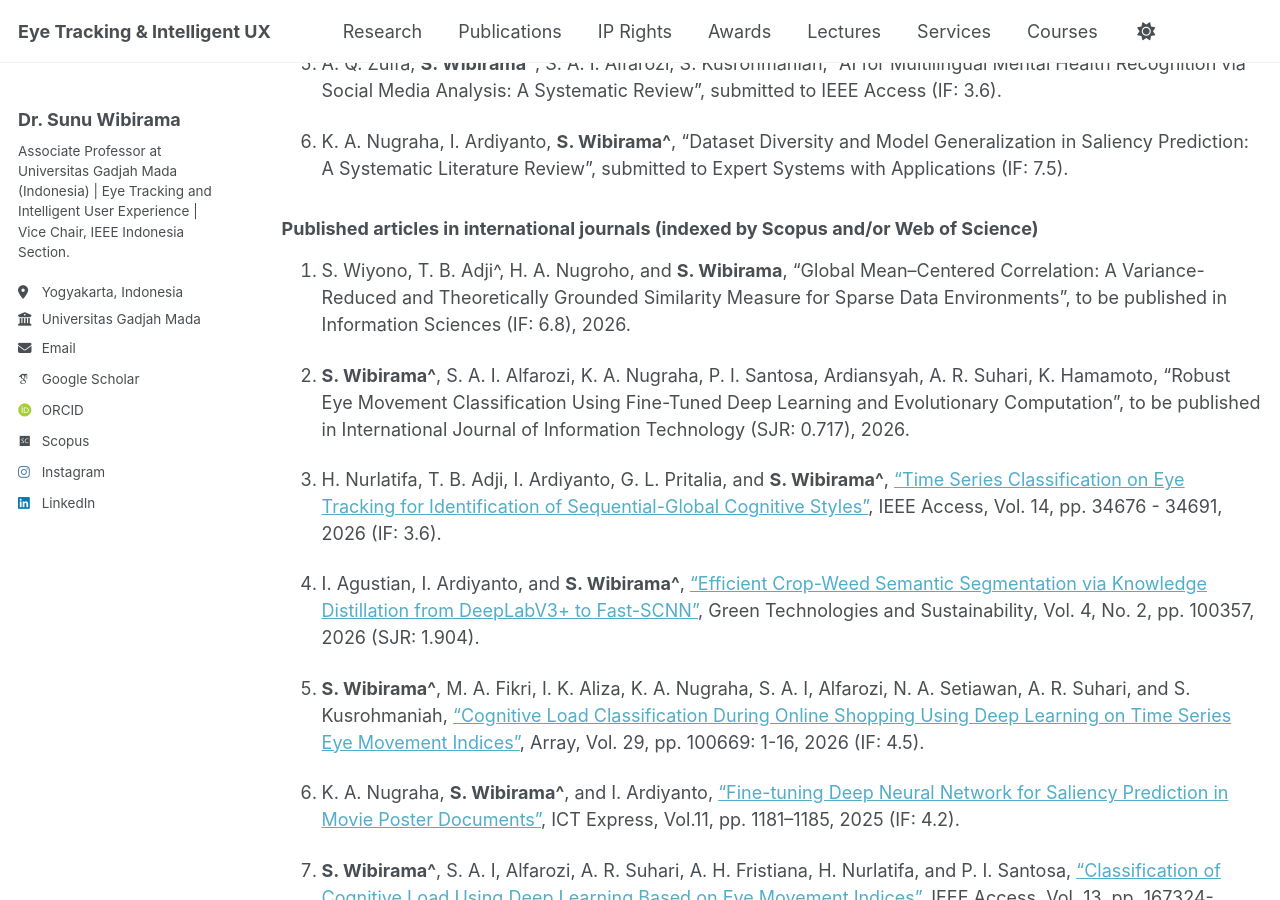
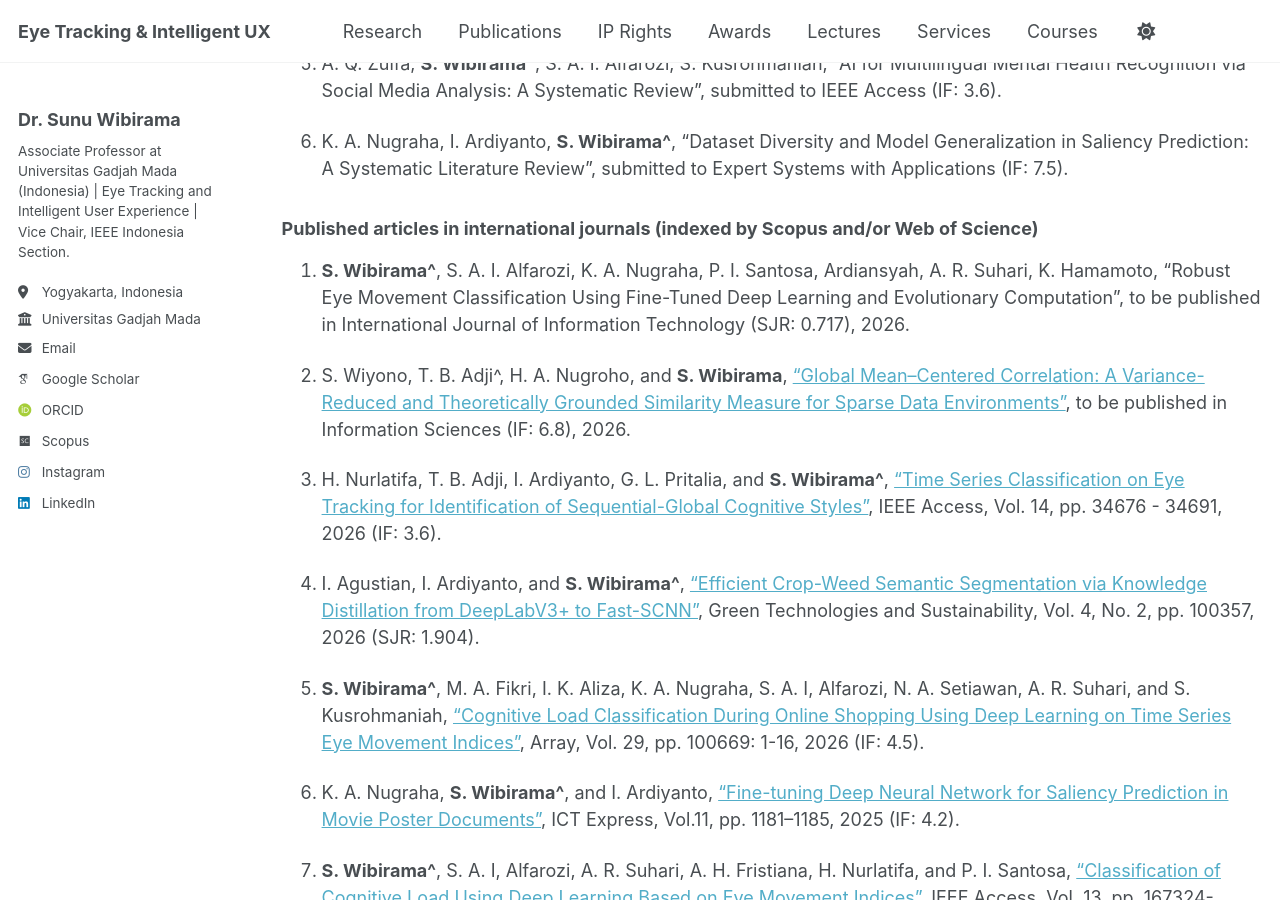
Before and after one commit to wibirama/wibirama.github.io, a Jekyll site: the page built from _pages/allpublications.md, in a window 1280 px wide and 900 px high, scrolled down 873 px. Built offline with Jekyll 4.4.1, drawn with Linux system fonts in a browser that asks for light colours; emoji names are drawn with the system emoji font; some web fonts are replaced; a script that is not in the unit is left out; part of the change alters nothing that is shown.

```diff
--- a/_pages/allpublications.md
+++ b/_pages/allpublications.md
@@ -36,9 +36,9 @@ Journal articles
 
 ### Published articles in international journals (indexed by Scopus and/or Web of Science)
 
-1. S. Wiyono, T. B. Adji^, H. A. Nugroho, and **S. Wibirama**, "Global Mean–Centered Correlation: A Variance-Reduced and Theoretically Grounded Similarity Measure for Sparse Data Environments", to be published in Information Sciences (IF: 6.8), 2026.
+1. **S. Wibirama^**, S. A. I. Alfarozi, K. A. Nugraha, P. I. Santosa, Ardiansyah, A. R. Suhari, K. Hamamoto, "Robust Eye Movement Classification Using Fine-Tuned Deep Learning and Evolutionary Computation", to be published in International Journal of Information Technology (SJR: 0.717), 2026.
 
-2. **S. Wibirama^**, S. A. I. Alfarozi, K. A. Nugraha, P. I. Santosa, Ardiansyah, A. R. Suhari, K. Hamamoto, "Robust Eye Movement Classification Using Fine-Tuned Deep Learning and Evolutionary Computation", to be published in International Journal of Information Technology (SJR: 0.717), 2026.
+2. S. Wiyono, T. B. Adji^, H. A. Nugroho, and **S. Wibirama**, ["Global Mean–Centered Correlation: A Variance-Reduced and Theoretically Grounded Similarity Measure for Sparse Data Environments"](https://doi.org/10.1016/j.ins.2026.123502), to be published in Information Sciences (IF: 6.8), 2026.
 
 3. H. Nurlatifa, T. B. Adji, I. Ardiyanto, G. L. Pritalia, and **S. Wibirama^**, ["Time Series Classification on Eye Tracking for Identification of Sequential-Global Cognitive Styles"](https://doi.org/10.1109/ACCESS.2026.3668841), IEEE Access, Vol. 14, pp. 34676 - 34691, 2026 (IF: 3.6).
 
```
